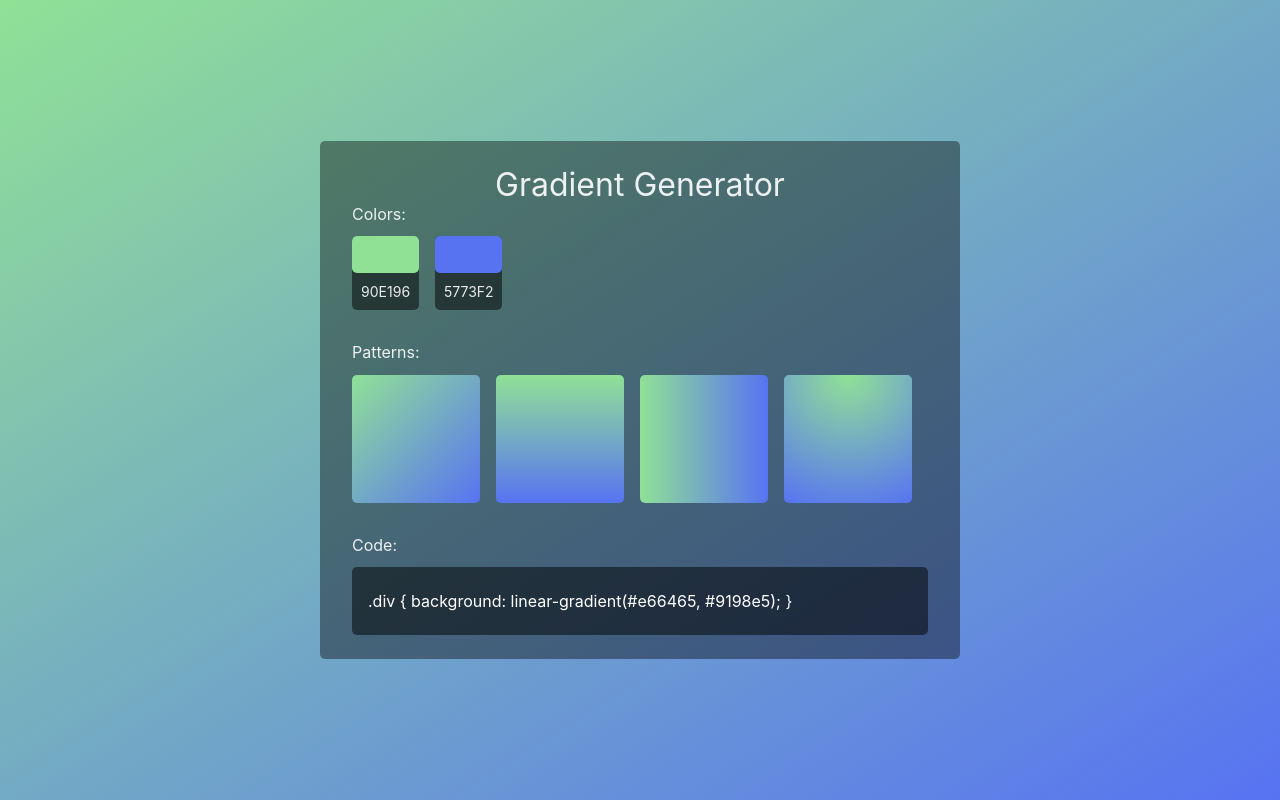
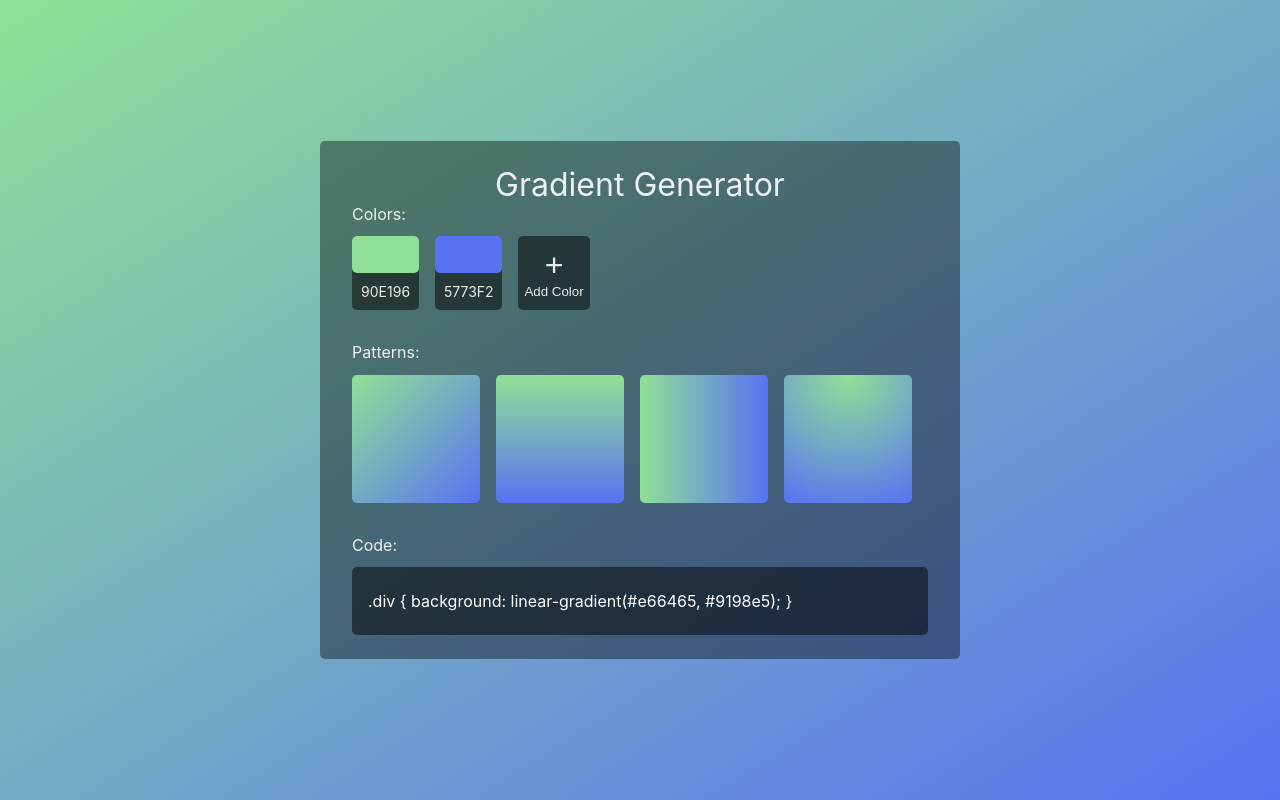
Before and after one commit to RaulECT/Gradient-Generator, a React (Create React App) app: page / in a window 1280 px wide. Built offline with nearby package versions, Linux system fonts and the light colour scheme.

Commit message:
AddColorButton styles implemented

```diff
--- /dev/null
+++ b/src/components/AddColorButton.css
@@ -0,0 +1,18 @@
+.add-color-button {
+  border: none;
+  background-color: rgba(0,0,0, .50);
+  border-radius: 5px;
+  display: flex;
+  justify-content: center;
+  align-items: center;
+  flex-direction: column;
+}
+
+.add-color-button__icon {
+  color: rgba(255,255,255,.90);
+  font-size: 2rem;
+}
+
+.add-color-button__text {
+  color: rgba(255,255,255,.90);
+}
--- /dev/null
+++ b/src/components/AddColorButton.js
@@ -0,0 +1,13 @@
+import React from 'react'
+
+import './AddColorButton.css'
+
+export default function AddColorButton() {
+
+  return (
+    <button className='add-color-button'>
+      <span className='add-color-button__icon'>+</span>
+      <span className='add-color-button__text'>Add Color</span>
+    </button>
+  )
+}
--- a/src/containers/GradientMenu.js
+++ b/src/containers/GradientMenu.js
@@ -5,6 +5,7 @@ import MenuOption from '../components/MenuOption'
 import ColorItem from '../components/ColorItem'
 import GradientView from '../components/GradientView'
 import GradientCode from '../components/GradientCode'
+import AddColorButton from '../components/AddColorButton'
 
 export default function GradientMenu() {
 
@@ -19,6 +20,7 @@ export default function GradientMenu() {
         >
           <ColorItem color="90E196" />
           <ColorItem color="5773F2" />
+          <AddColorButton />
         </MenuOption>
 
         <MenuOption
```
